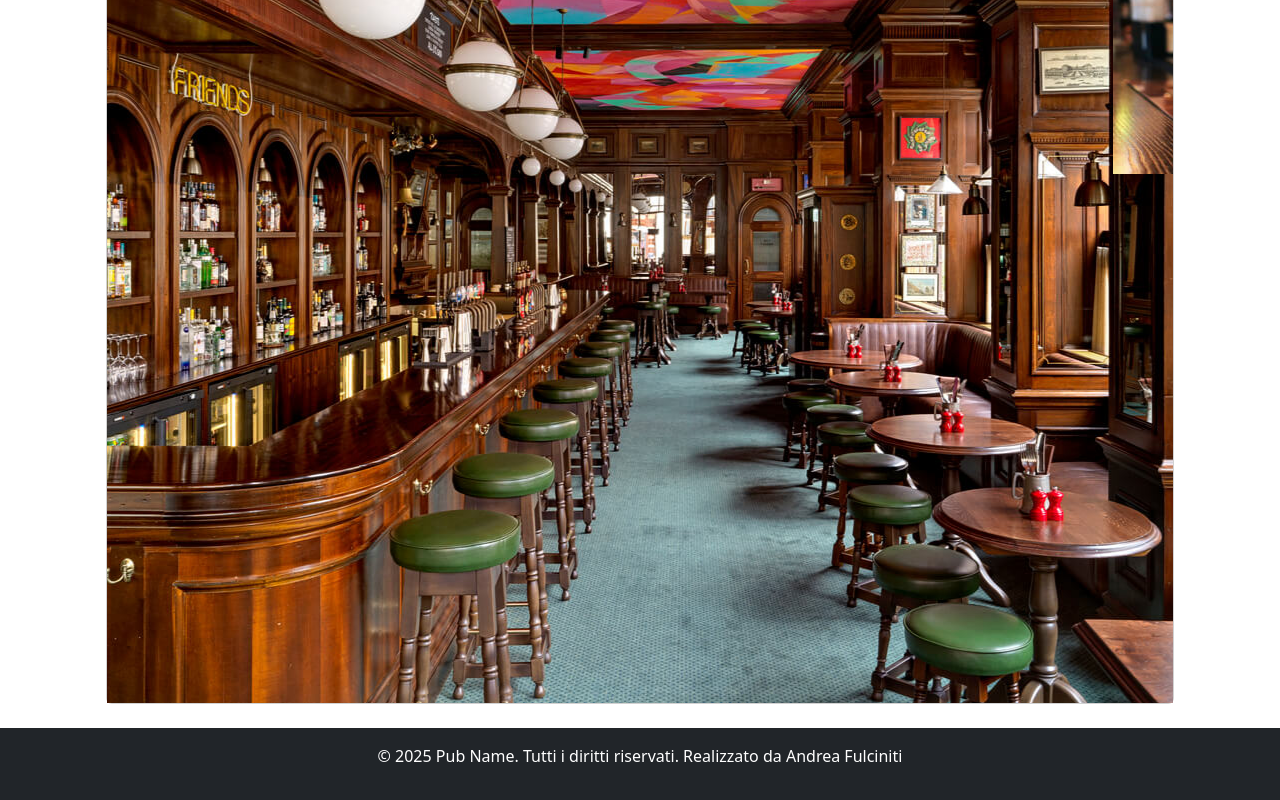
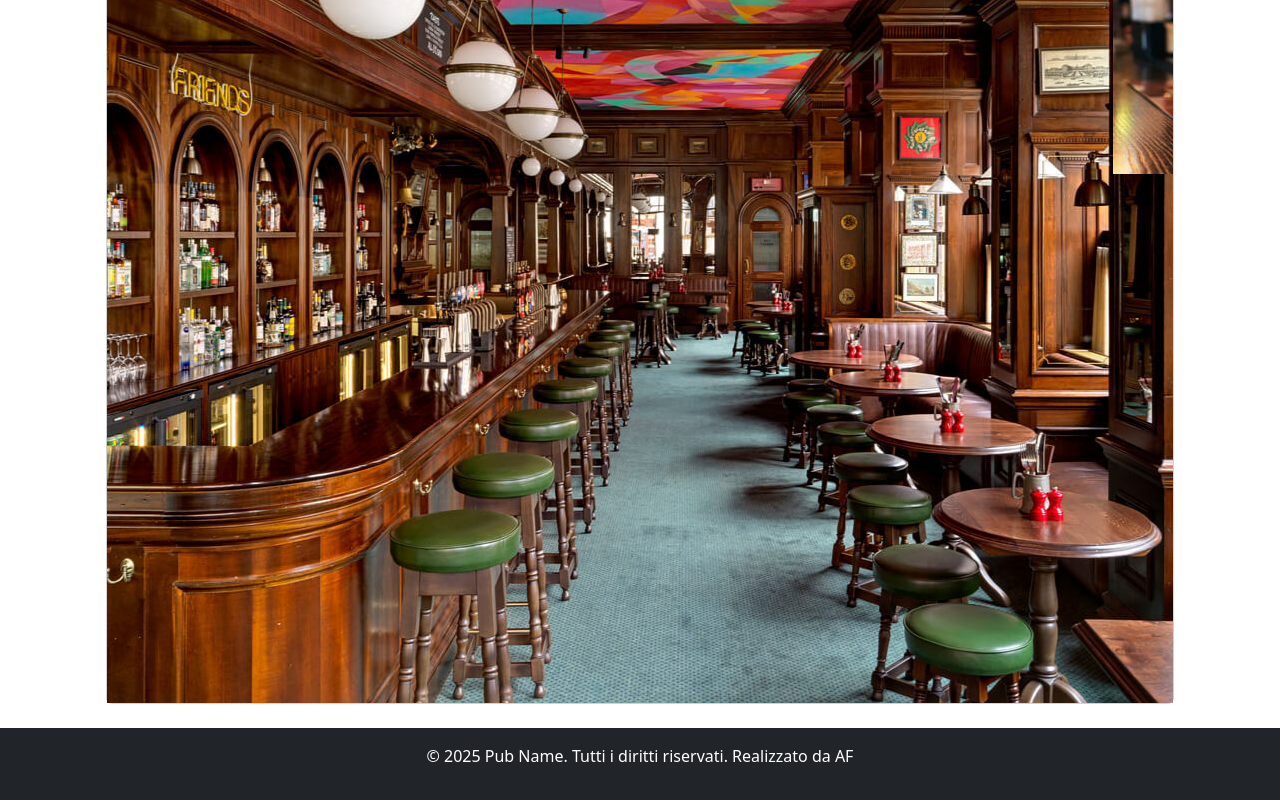
Before and after one commit to andreafulc/pub, a plain HTML site: page index.html in a window 1280 px wide. Shown: the part 461-1261 px from the top of the page. Drawn offline with nearby package versions, Linux system fonts and the light colour scheme.

Commit message:
Fix: name

```diff
--- a/index.html
+++ b/index.html
@@ -66,7 +66,7 @@
 <!-- footer -->
 
 <footer class="bg-dark text-white text-center py-3 mt-5 fw-lighter fs-6 position-static mt-auto">
-    <p>&copy; 2025 Pub Name. Tutti i diritti riservati. Realizzato da Andrea Fulciniti</p>
+    <p>&copy; 2025 Pub Name. Tutti i diritti riservati. Realizzato da AF</p>
 </footer>
 
 <!-- script js-->
```
Also changed, not shown: location.html (+1 -1 lines), menu.html (+1 -1 lines).
